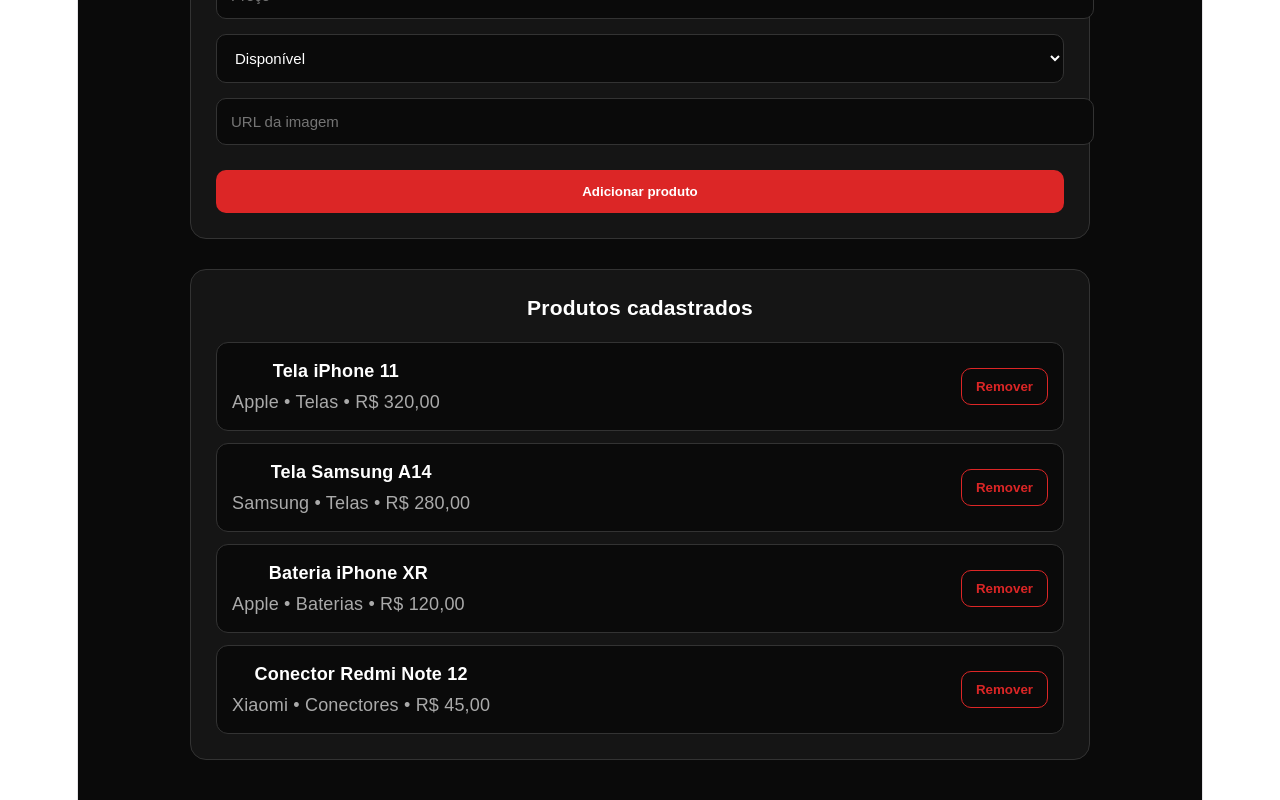
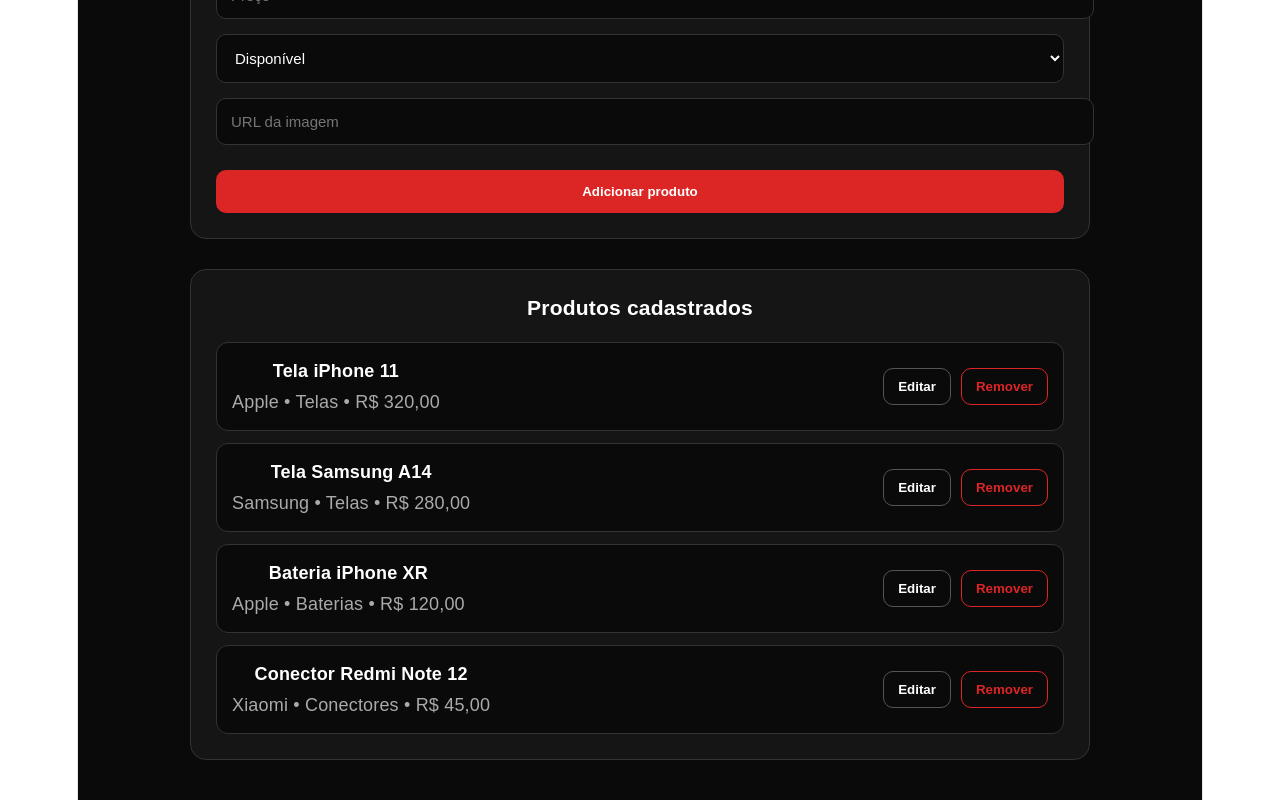
Before and after one commit to JohnTitor7/ipecas, a React (Vite) app: page / in a window 1280 px wide. Shown: the part 2181-2981 px from the top of the page. Built offline with nearby package versions, Linux system fonts and the light colour scheme.

Commit message:
Add product edit feature

```diff
--- a/src/App.jsx
+++ b/src/App.jsx
@@ -42,6 +42,13 @@
     currentProducts.filter((product) => product.id !== productId)
   );
 }
+function handleUpdateProduct(updatedProduct) {
+  setProducts((currentProducts) =>
+    currentProducts.map((product) =>
+      product.id === updatedProduct.id ? updatedProduct : product
+    )
+  );
+}
   const filteredProducts = products.filter((product) => {
     const searchText = search.toLowerCase();
 
@@ -75,6 +82,7 @@
   products={products}
   onAddProduct={handleAddProduct}
   onDeleteProduct={handleDeleteProduct}
+  onUpdateProduct={handleUpdateProduct}
 />
     </div>
   );
--- a/src/components/AdminPanel.jsx
+++ b/src/components/AdminPanel.jsx
@@ -1,6 +1,11 @@
 import { useState } from "react";
 
-function AdminPanel({ products, onAddProduct, onDeleteProduct }) {
+function AdminPanel({
+  products,
+  onAddProduct,
+  onDeleteProduct,
+  onUpdateProduct,
+}) {
   const [formData, setFormData] = useState({
     name: "",
     category: "",
@@ -10,6 +15,8 @@
     stock: "Disponível",
     image: "",
   });
+
+  const [editingProductId, setEditingProductId] = useState(null);
 
   function handleChange(event) {
     const { name, value } = event.target;
@@ -28,7 +35,44 @@
       return;
     }
 
+    if (editingProductId) {
+      onUpdateProduct({
+        id: editingProductId,
+        ...formData,
+      });
+
+      setEditingProductId(null);
+    } else {
       onAddProduct(formData);
+    }
+
+    setFormData({
+      name: "",
+      category: "",
+      brand: "",
+      model: "",
+      price: "",
+      stock: "Disponível",
+      image: "",
+    });
+  }
+
+  function handleEditProduct(product) {
+    setEditingProductId(product.id);
+
+    setFormData({
+      name: product.name,
+      category: product.category,
+      brand: product.brand,
+      model: product.model,
+      price: product.price,
+      stock: product.stock,
+      image: product.image,
+    });
+  }
+
+  function handleCancelEdit() {
+    setEditingProductId(null);
 
     setFormData({
       name: "",
@@ -54,7 +98,7 @@
       </h2>
 
       <p style={{ color: "#aaa", marginBottom: "30px" }}>
-        Área para cadastrar, visualizar e remover produtos da loja.
+        Área para cadastrar, editar, visualizar e remover produtos da loja.
       </p>
 
       <form
@@ -148,8 +192,26 @@
             marginTop: "10px",
           }}
         >
-          Adicionar produto
+          {editingProductId ? "Salvar alterações" : "Adicionar produto"}
         </button>
+
+        {editingProductId && (
+          <button
+            type="button"
+            onClick={handleCancelEdit}
+            style={{
+              backgroundColor: "transparent",
+              color: "#aaa",
+              border: "1px solid #555",
+              padding: "14px",
+              borderRadius: "10px",
+              cursor: "pointer",
+              fontWeight: "bold",
+            }}
+          >
+            Cancelar edição
+          </button>
+        )}
       </form>
 
       <div
@@ -188,6 +250,23 @@
                   </p>
                 </div>
 
+                <div style={{ display: "flex", gap: "10px" }}>
+                  <button
+                    type="button"
+                    onClick={() => handleEditProduct(product)}
+                    style={{
+                      backgroundColor: "transparent",
+                      color: "#fff",
+                      border: "1px solid #555",
+                      padding: "10px 14px",
+                      borderRadius: "10px",
+                      cursor: "pointer",
+                      fontWeight: "bold",
+                    }}
+                  >
+                    Editar
+                  </button>
+
                   <button
                     type="button"
                     onClick={() => onDeleteProduct(product.id)}
@@ -203,6 +282,7 @@
                   >
                     Remover
                   </button>
+                </div>
               </div>
             ))}
           </div>
```
Lines whose indentation alone changed are shown as unchanged.
